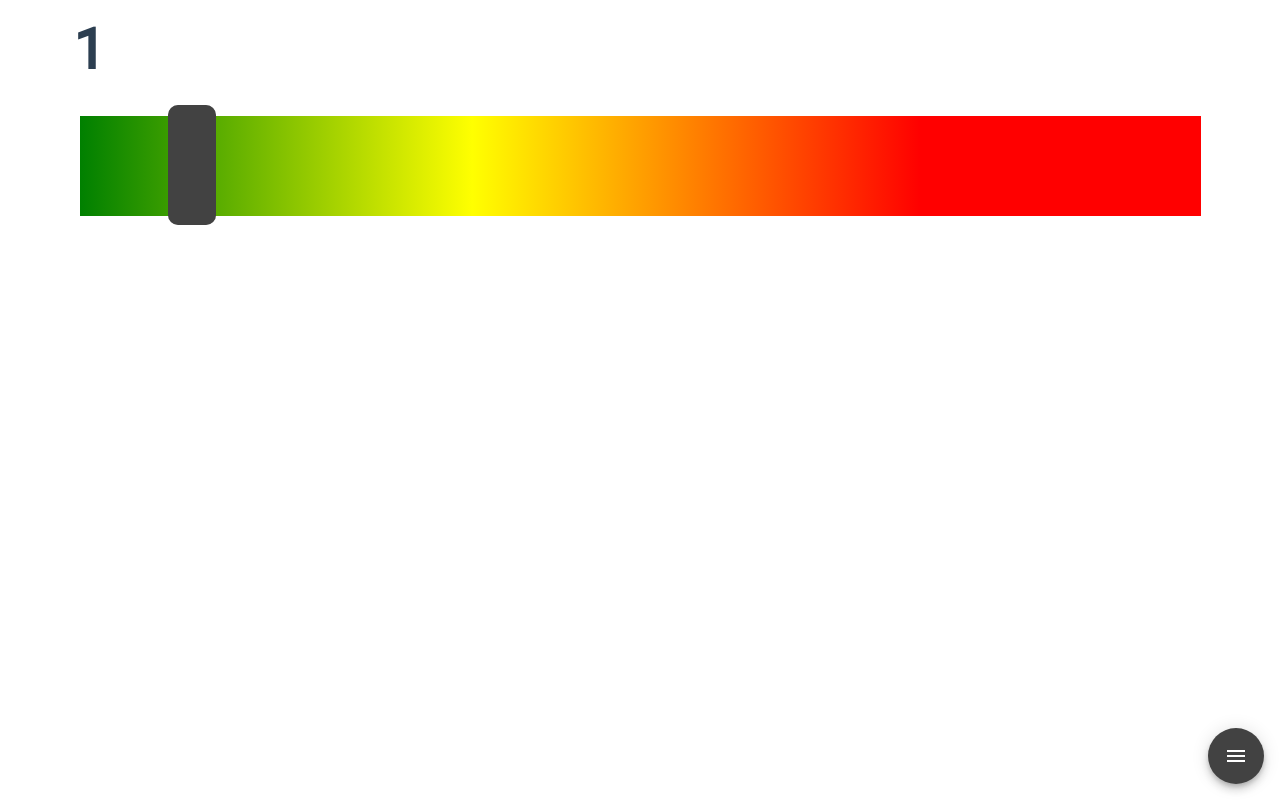
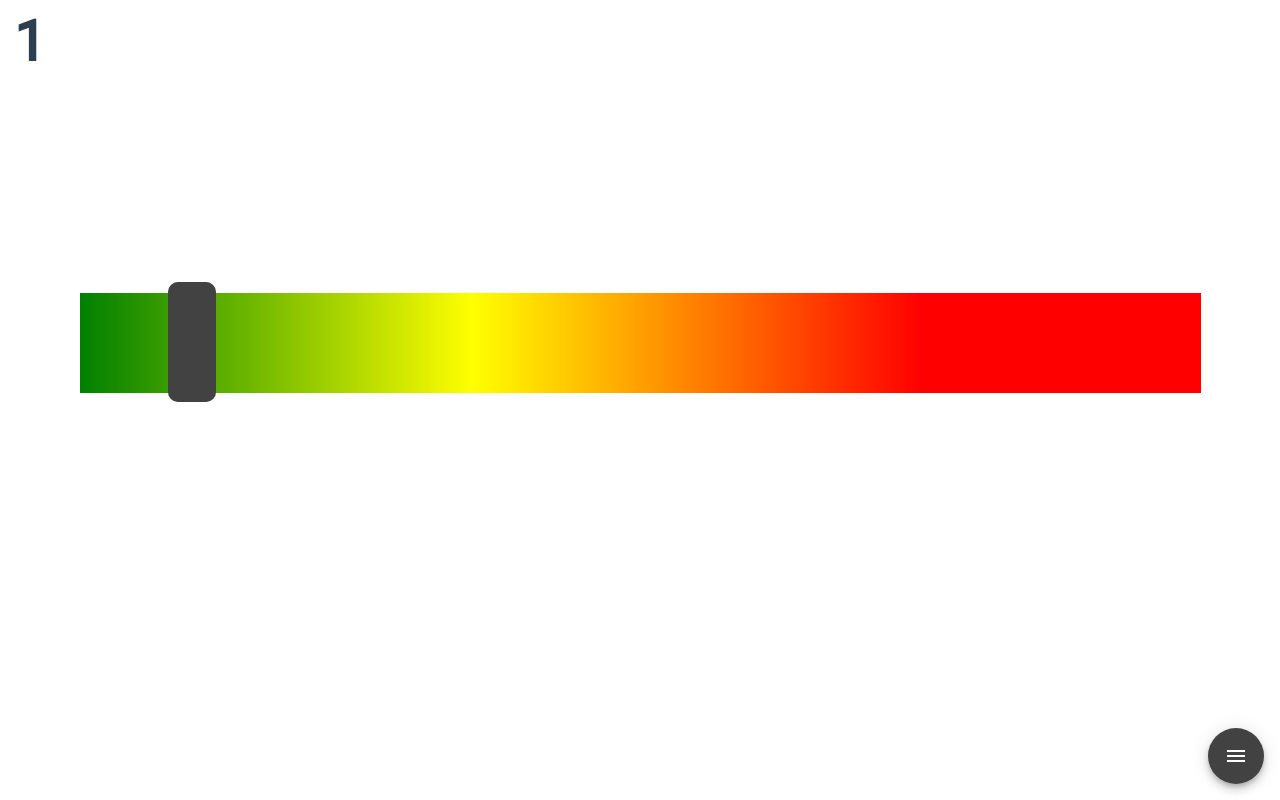
Before and after one commit to wwerner/intensity, a Vue app: page /#/ in a window 1280 px wide. Built offline with nearby package versions, Linux system fonts and the light colour scheme; a small style sheet from the web is missing; what highcharts-vue would draw is missing.

Commit message:
Better meter centering in landscape mode

```diff
--- a/src/components/Meter.vue
+++ b/src/components/Meter.vue
@@ -1,14 +1,11 @@
 <template>
 <div id="meter-container" v-resize="handleResize">
   <v-row v-if="!landscape" justify="center">
-    <v-col cols="4">
       <div id="meter-caption" v-if="caption"
            :style="{color: valueColor, textAlign: 'center'}">
         {{ internalValue }}
       </div>
-    </v-col>
-    <v-col cols="6">
-      <div id="meter">
+      <div id="meter" style="margin: auto;">
         <v-slider
           vertical
           min="0"
@@ -20,8 +17,6 @@
         >
         </v-slider>
       </div>
-    </v-col>
-    <v-spacer v-if="$vuetify.breakpoint.xs"></v-spacer>
   </v-row>
   <v-row v-if="landscape">
     <v-col>
@@ -30,7 +25,7 @@
       </div>
     </v-col>
   </v-row>
-  <v-row v-if="landscape">
+  <v-row v-if="landscape" align="center" style="height: 80vh">
     <v-col>
       <div id="meter">
         <v-slider
@@ -121,8 +116,9 @@ export default {
   font-family: "Roboto", sans-serif;
   font-size: 3.5em;
   font-weight: bold;
-  margin-top: -0.25em;
-  margin-left: 0.25em;
+  position: fixed;
+  top: 0;
+  left: 0.25em;
 }
 
 #meter .v-slider--vertical {
```
